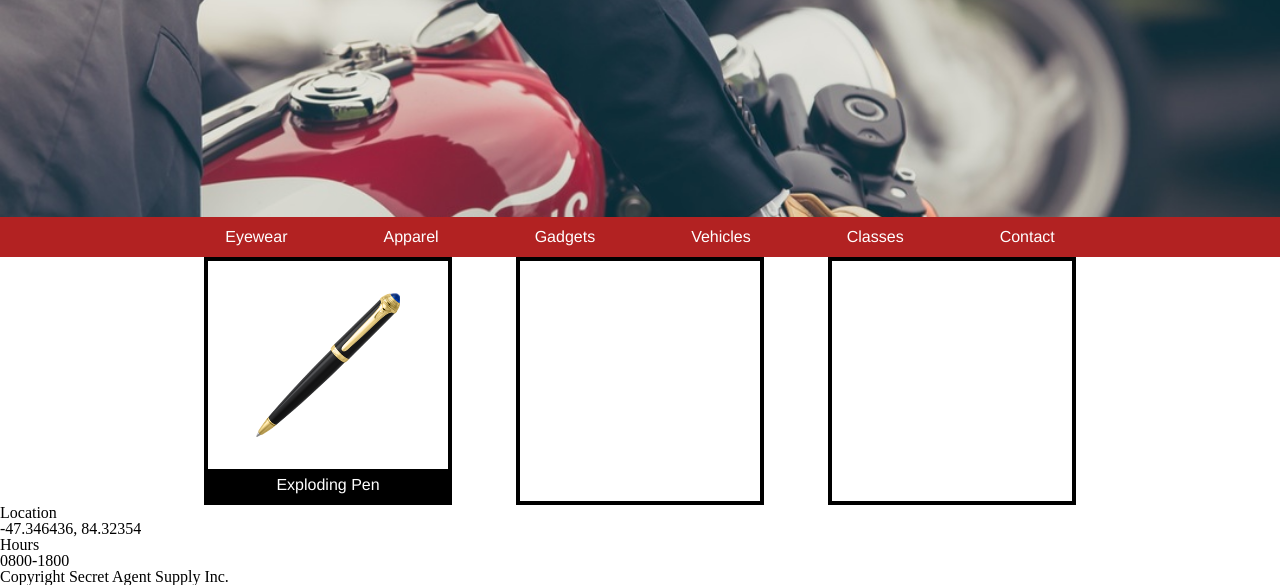
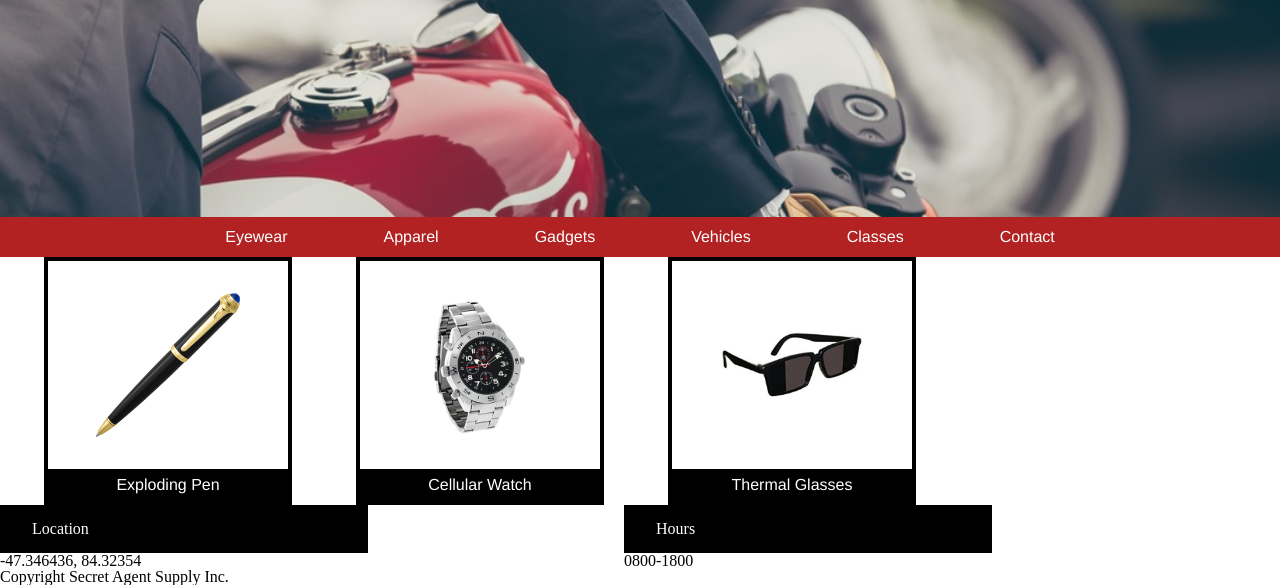
Before and after one commit to johnshlee/SecretAgentSupply, a plain HTML site: page index.html in a window 1280 px wide. Shown: the part 364-949 px from the top of the page. Drawn offline with Linux system fonts and the light colour scheme.

Commit message:
third commit

```diff
--- a/index.html
+++ b/index.html
@@ -15,6 +15,8 @@
 		</span>
 	</div>
 
+<!-- banner -->
+
 	<div class="banner">
 		<div class="new-arrival-container">
 			<p class="new-arrival">
@@ -25,6 +27,9 @@
 			</p>
 		</div>
 	</div>
+
+<!-- navigation -->
+
 	<nav class="nav">
 		<span>
 			Eyewear
@@ -45,6 +50,8 @@
 			Contact
 		</span>
 	</nav>
+
+<!-- main content begins here -->
 
 <div class="container">
 	<div class="products">
@@ -78,22 +85,29 @@
 	</div>
 </div>
 
+<!--Lower part of the page -->
+	<div class="container-2">
 	<div class="location">
+		<div class="location-box">
 			<p>
 				Location
 			</p>
+		</div>
 		<p>
 			-47.346436, 84.32354
 		</p>
 	</div>
 
 	<div class="hours">
+		<div class="hours-box">
 			<p>
 				Hours
 			</p>
+		</div>
 		<p>
 			0800-1800
 		</p>
+	</div>
 	</div>
 
 	<footer>
--- a/resources/css/style.css
+++ b/resources/css/style.css
@@ -21,6 +21,8 @@ html {
 	font-size: 1rem;
 	font-family: helvetica;
 }
+
+/* banner */
 
 .banner {
 	height: 25rem;
@@ -54,6 +56,8 @@ html {
 	margin-right: 3rem;
 }
 
+/* navigation */
+
 .nav {
 	width: 100%;
 	display: flex;
@@ -67,9 +71,13 @@ html {
 	color: white;
 	margin: 0.75rem 3rem;
 }
+
+/* Main content begins here */
+
 .container{
 	display: flex;
-	justify-content: center;
+	width: 960px;
+	justify-content: space-between;
 }
 
 .products {
@@ -77,6 +85,8 @@ html {
 	justify-content: center;
 	width: 960px;
 }
+
+/* Pen */
 
 .pen {
 	border: 4px solid black;
@@ -92,12 +102,12 @@ html {
 .pen-image {
 	background-image: url(../../resources/images/pen.png);
 	background-size: cover;
+	background-position:center;
 	width: 9rem;
 	height: 9rem;
 	margin: 2rem 0;
-	display: block;
+
 }
-
 
 .pen-text p {
 	font-size: 1rem;
@@ -110,36 +120,111 @@ html {
 
 }
 
+/* Watch */
+
 .watch {
 	border: 4px solid black;
 	display: flex;
 	flex-direction: column;
-	justify-content: center;
-	margin: 0 2rem;
+	justify-content: space-between;
+	align-items: center;
 	width: 15rem;
 	height: 15rem;
+	margin: 0 2rem;
+}
+
+.watch-image {
+	background-image: url(../../resources/images/watch.png);
+	background-size: cover;
+	background-position:center;
+	width: 9rem;
+	height: 9rem;
+	margin: 2rem 0;
+
 }
 
 .watch-text p {
 	font-size: 1rem;
 	font-family: helvetica;
 	color: white;
-	margin: 0.5rem 0;
+	padding: 0.5rem 0;
+	background-color: black;
+	width: 15rem;
+	text-align: center;
 }
+
+/* Glasses */
 
 .glasses {
 	border: 4px solid black;
 	display: flex;
 	flex-direction: column;
-	justify-content: center;
-	margin: 0 2rem;
+	justify-content: space-between;
+	align-items: center;
 	width: 15rem;
 	height: 15rem;
+	margin: 0 2rem;
+}
+
+.glasses-image {
+	background-image: url(../../resources/images/glasses.png);
+	background-size: 9rem;
+	background-position:center;
+	background-repeat: no-repeat;
+	width: 9rem;
+	height: 9rem;
+	margin: 2rem 0;
 }
 
 .glasses-text p {
 	font-size: 1rem;
 	font-family: helvetica;
 	color: white;
-	margin: 0.5rem 0;
+	padding: 0.5rem 0;
+	background-color: black;
+	width: 15rem;
+	text-align: center;
 }
+
+/* Bottom Page */
+
+.container-2 {
+	display: inline-flex;
+	width: 960px;
+	justify-content: space-between;
+}
+
+/* Location */
+
+.location {
+	display: inline-block;
+	width: 35%;
+}
+
+.location-box{
+	background-color: black;
+	padding: 1rem 0rem 1rem 2rem;
+	width: 100%;
+}
+
+.location-box p {
+	color:white;
+}
+
+/* Hours */
+
+.hours {
+	display: inline-block;
+	width: 35%;
+}
+
+.hours-box {
+	background-color: black;
+	padding: 1rem 0rem 1rem 2rem;
+	width: 100%;
+
+}
+
+.hours-box p {
+	color:white;
+}
```
Lines whose indentation alone changed are shown as unchanged.
